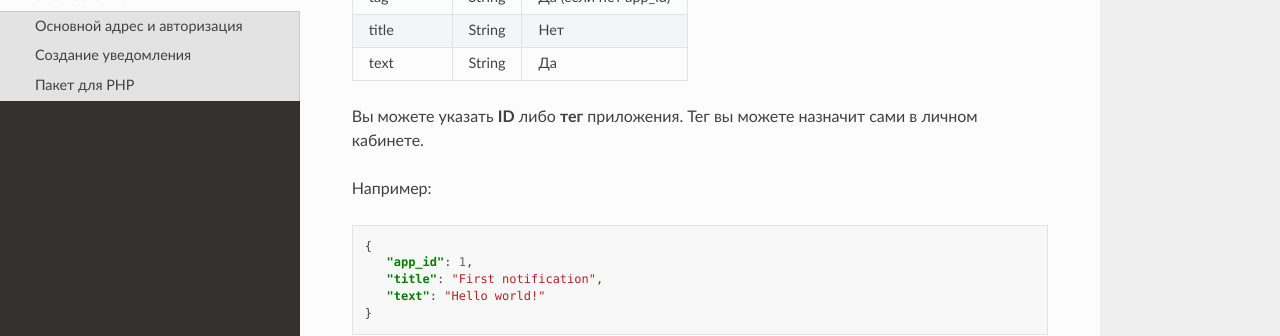
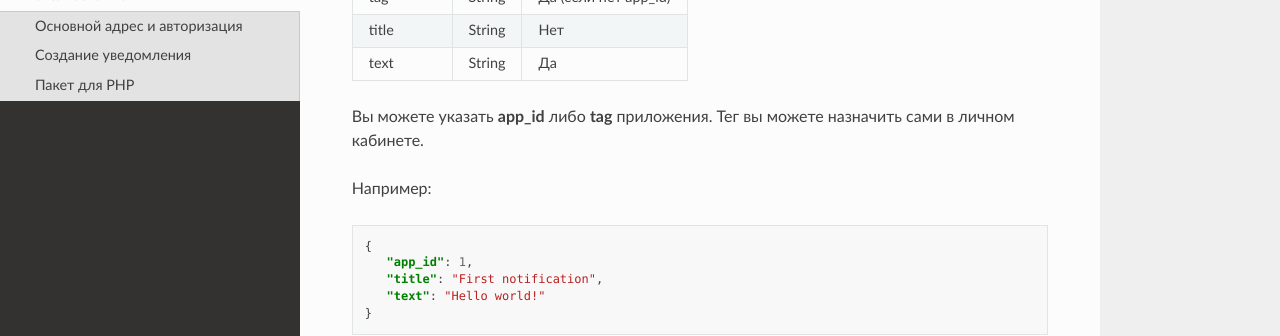
Before and after one commit to hotifyru/hotify-docs, a Sphinx documentation site: the page built from docs/source/usage.rst, in a window 1280 px wide and 900 px high, scrolled down 513 px. Shown: the part 151-487 px from the top of the window. Built offline with Sphinx 7.4.7 and the Read the Docs theme 2.0.0, drawn with Linux system fonts in a browser that asks for light colours.

Commit message:
Update usage.rst

```diff
--- a/docs/source/usage.rst
+++ b/docs/source/usage.rst
@@ -30,7 +30,7 @@
 | text       | String     |  Да                   |
 +------------+------------+-----------------------+
 
-Вы можете указать **ID** либо **тег** приложения. Тег вы можете назначит сами в личном кабинете.
+Вы можете указать **app_id** либо **tag** приложения. Тег вы можете назначить сами в личном кабинете.
 
 Например:
 
```
